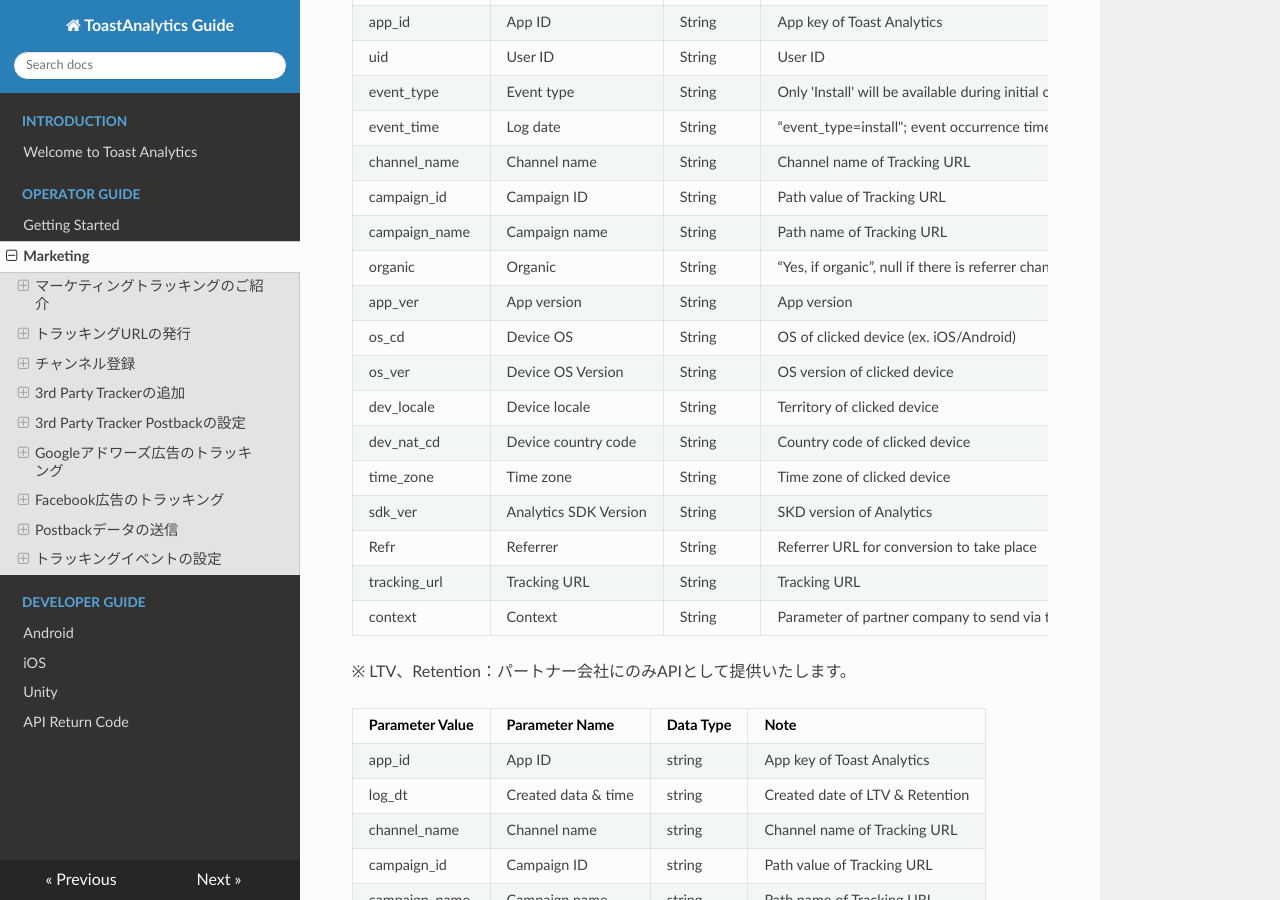
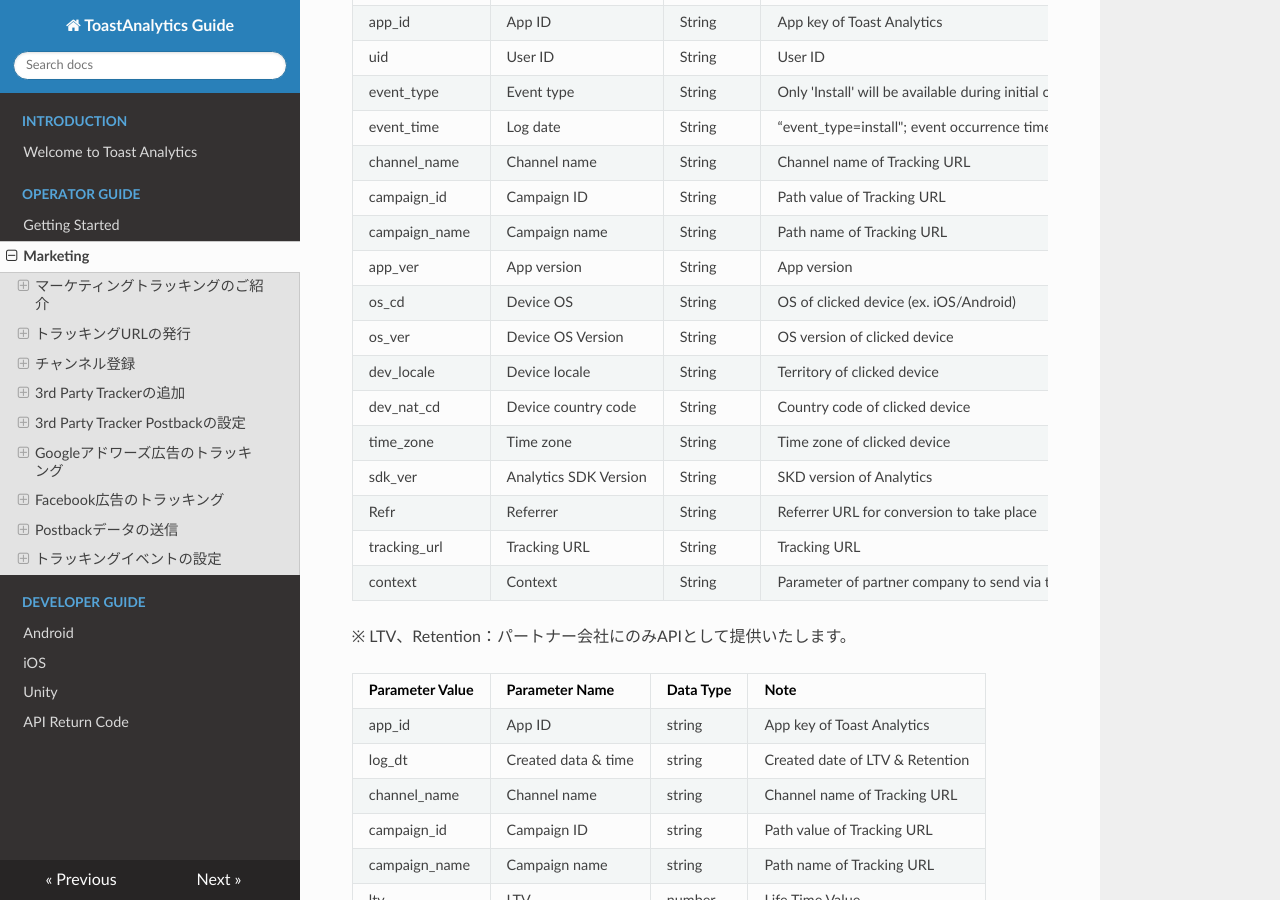
Before and after one commit to ToastAnalytics/ToastAnalytics_JA, an MkDocs documentation site: the page built from docs/Developer/3. marketing Guide.md, in a window 1280 px wide and 900 px high, scrolled down 19343 px. Built offline with MkDocs 1.6.1, drawn with Linux system fonts in a browser that asks for light colours; nearby versions of some CDN libraries; old or Windows-style settings are respelled for this version of MkDocs.

Commit message:
no message

```diff
--- a/docs/Developer/3. marketing Guide.md
+++ b/docs/Developer/3. marketing Guide.md
@@ -444,7 +444,6 @@ TOAST Analyticsで収集されたイベントログを受信できます。<br>
 | channel_name | Channel name | String | Channel name of Tracking URL |
 | campaign_id | Campaign ID | String | Path value of Tracking URL |
 | campaign_name | Campaign name | String | Path name of Tracking URL |
-| organic | Organic | String | “Yes, if organic”, null if there is referrer channel |
 | app_ver | App version | String | App version |
 | os_cd | Device OS | String | OS of clicked device (ex. iOS/Android) |
 | os_ver | Device OS Version | String | OS version of clicked device |
```
